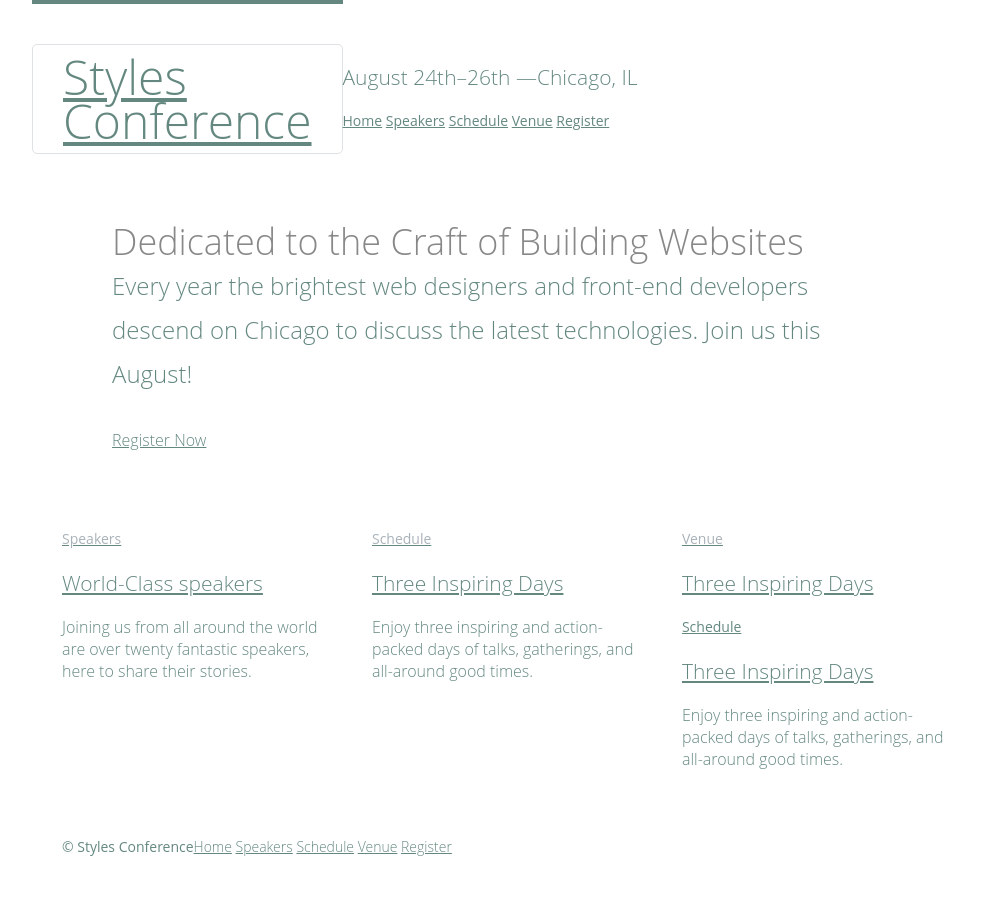
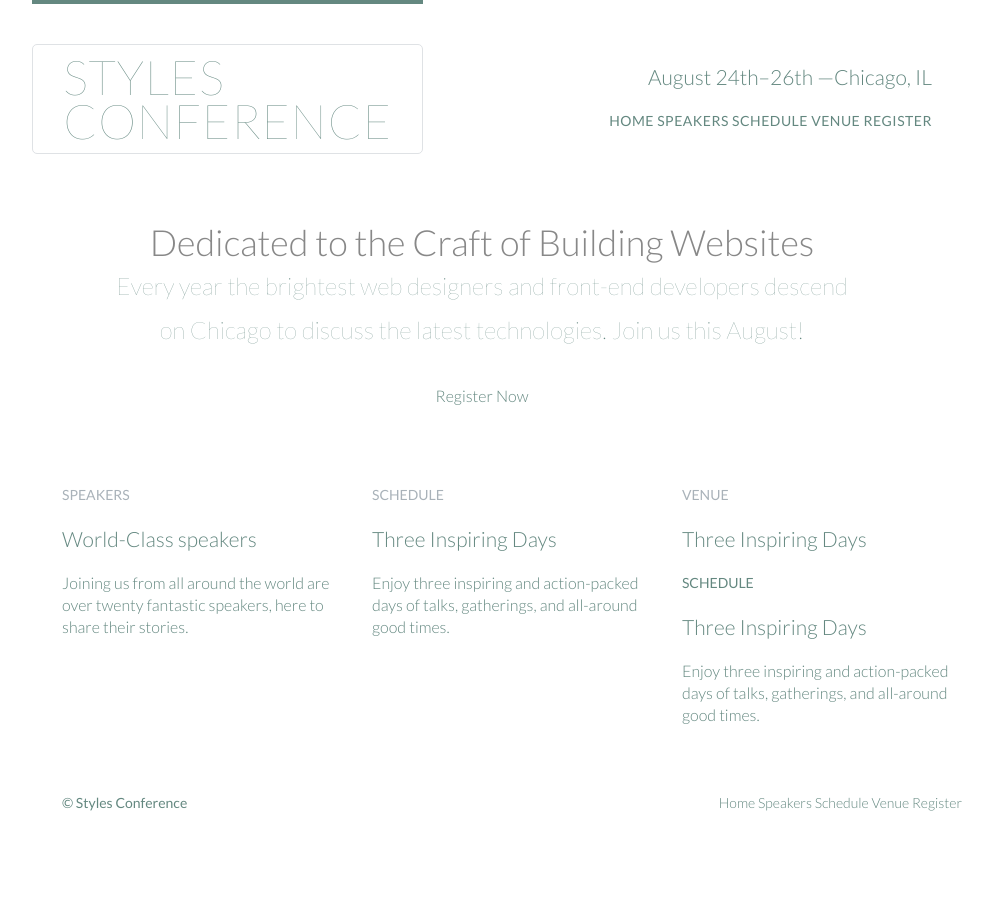
Before and after one commit to fstipo/JM01-leon-practice, a plain HTML site: page index.html in a window 1280 px wide. Shown: the whole page, without its empty margins (158-1151 px from the left). After the commit the page ends 858 px from the top, so only its background shows below. Drawn offline with Linux system fonts and the light colour scheme.

Commit message:
add typography styles

```diff
--- a/assets/stylessheets/main.css
+++ b/assets/stylessheets/main.css
@@ -133,7 +133,7 @@ table {
 
 body{
   color:#888;
-  font:300 16px/22px "Open Sans","Helvetica Neue",Helvetica,Arial,sans-serif
+  font:300 16px/22px "Lato", "Open Sans","Helvetica Neue",Helvetica,Arial,sans-serif
 }
 
 /*
@@ -197,6 +197,7 @@ h5{
   color: #a9b2b9;
   font-size: 14px;
   font-weight: 400;
+  text-transform: uppercase;
 }
 
 strong{
@@ -210,14 +211,19 @@ cite,em{
 /* ==============================
    Links
    ============================== */
+   a{
+    color: #648880;
+    text-decoration: none;
+   }
 
    a:hover{
     color: a9b2b9;
    }
 
-   a{
-    color: #648880;
+   p a{
+    border-bottom: 1px solid #dfe2e5;
    }
+
 
 /*
   ==============================
@@ -245,6 +251,7 @@ cite,em{
 .hero {
   line-height: 44px;
   padding: 22px 80px 66px 80px;
+  text-align: center;
 }
 
 .hero h2{
@@ -253,6 +260,7 @@ cite,em{
 
 .hero p{
   font-size: 24px;
+  font-weight: 100;
 }
 
 .teaser a:hover h3{
@@ -288,17 +296,24 @@ cite,em{
   border-top: 4px solid #648880;
   float: left;
   font-size: 48px;
+  font-weight: 100;
+  letter-spacing: .5px;
   line-height: 44px;
   padding: 40px 0 22px 0;
+  text-transform: uppercase;
+
 }
 
 .tagline{
   margin: 66px 0 22px 0;
+  text-align: right;
 }
 
 .primary-nav{
   font-size: 14px;
   font-weight: 400;
+  letter-spacing: .5px;
+  text-transform: uppercase;
 }
 
 /*
@@ -337,3 +352,13 @@ cite,em{
   padding-left: 15px;
   padding-right: 15px;
 }
+
+/*
+  ==============================
+  Navigation
+  ==============================
+*/
+
+.nav{
+  text-align: right;
+}
--- a/index.html
+++ b/index.html
@@ -5,6 +5,9 @@
     <meta charset="UTF-8">
     <title>Styles Conference</title>
     <link rel="stylesheet" href="./assets/stylessheets/main.css">
+    <link rel="preconnect" href="https://fonts.googleapis.com">
+<link rel="preconnect" href="https://fonts.gstatic.com" crossorigin>
+<link href="https://fonts.googleapis.com/css2?family=Lato:wght@100;300;400&display=swap" rel="stylesheet">
 </head>
 
 <body>
@@ -13,7 +16,7 @@
             <a class="btn btn-alt" href="index.html">Styles <br> Conference</a>
         </h1>
         <h3 class="tagline">August 24th&ndash;26th &mdash;Chicago, IL</h3>
-        <nav class="primary-nav">
+        <nav class="nav primary-nav">
             <a href="index.html">Home</a>
             <a href="speakers.html">Speakers</a>
             <a href="schedule.html">Schedule</a>
@@ -54,7 +57,7 @@
             </section><!-- Schedule --></section>
         <footer class="primary-footer container group">
             <small>&copy; Styles Conference</small>
-            <nav>
+            <nav class="nav">
                 <a href="index.html">Home</a>
                 <a href="speakers.html">Speakers</a>
                 <a href="schedule.html">Schedule</a>
```
Also changed, not shown: register.html (+3 -0 lines), schedule.html (+3 -0 lines), speakers.html (+3 -0 lines), venue.html (+3 -0 lines).
